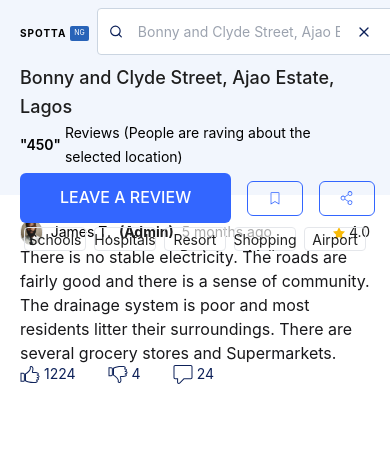
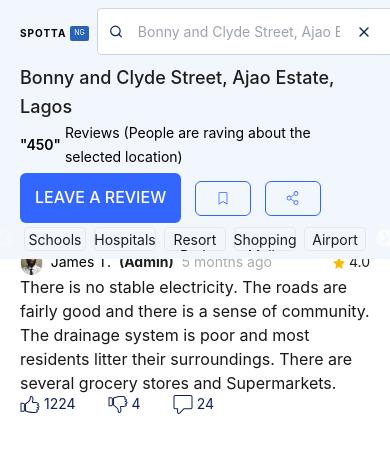
Before and after one commit to PromiseUdo/dash-test-promise, a React (Create React App) app: page /all-reviews in a window 390 px wide. Shown: the top 452 px of the page. Built offline with nearby package versions, Linux system fonts and the light colour scheme.

Commit message:
change grid declaration

```diff
--- a/src/layouts/allReviewsLayout/components/Header.tsx
+++ b/src/layouts/allReviewsLayout/components/Header.tsx
@@ -70,9 +70,9 @@ const Header = () => {
   const { handleReviewClick } = useReviewContext();
 
   return (
-    <div className=" px-[20px] md:px-[60px] lg:px-[100px] py-[8px] md:py-[16px] h-full flex flex-col gap-[4px] md:gap-[14px] w-full bg-dash-shades-blue-4 ">
+    <div className=" px-[20px] md:px-[60px] lg:px-[100px] py-[8px] md:py-[16px]  flex flex-col gap-[4px] md:gap-[14px] w-full bg-dash-shades-blue-4 h-[fit-content]">
       <div className="flex items-center gap-[28px] justify-between ">
-        <div className="flex items-center gap-[8px] grow">
+        <div className="flex items-center  gap-[8px] grow">
           <Logo />
           <InputWithAdornment
             id="searchInput"
@@ -121,10 +121,10 @@ const Header = () => {
           </div>
         </div>
         {/* right */}
-        <div className="flex items-center gap-[16px]">
+        <div className="flex items-center gap-[14px] md:gap-[16px]">
           <Button
             onClick={handleReviewClick}
-            className=" py-[8px] px-[25px] h-[35px] lg:h-[50px] lg:py-[16px] lg:px-[40px] uppercase rounded-[6px] text-[12px] lg:text-[16px] font-[500] leading-[19.36px]"
+            className=" py-[8px] !px-[15px] h-[35px] lg:h-[50px] lg:py-[16px] lg:px-[40px] uppercase rounded-[6px] text-[10px] lg:text-[16px] font-[500] leading-[19.36px]"
             label="Leave a review"
             variant="primary"
           />
--- a/src/layouts/allReviewsLayout/index.tsx
+++ b/src/layouts/allReviewsLayout/index.tsx
@@ -11,7 +11,7 @@ const AllReviewsLayout = () => {
       <div className=" h-[195px]   fixed z-[80] top-0  left-0 right-0 max-w-[100vw]">
         <Header />
       </div>
-      <main className="w-full mt-[220px] flex-grow ">
+      <main className="w-full mt-[250px] flex-grow ">
         <Outlet />
       </main>
     </div>
```
